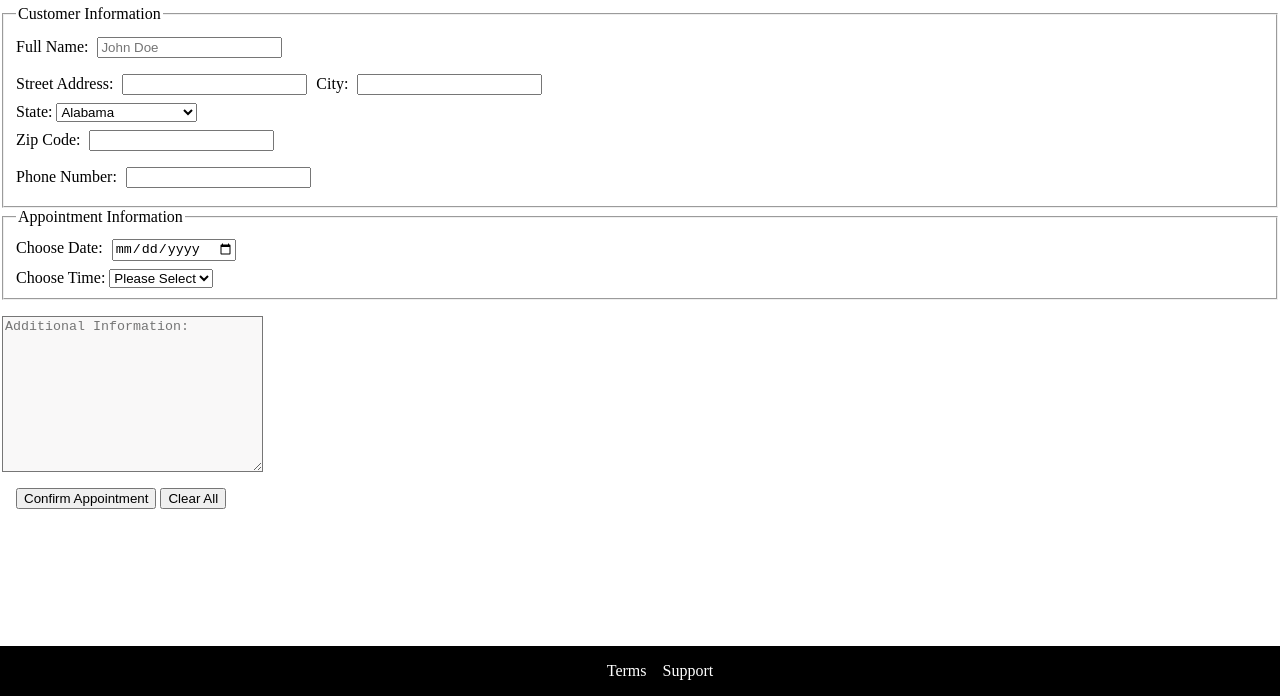
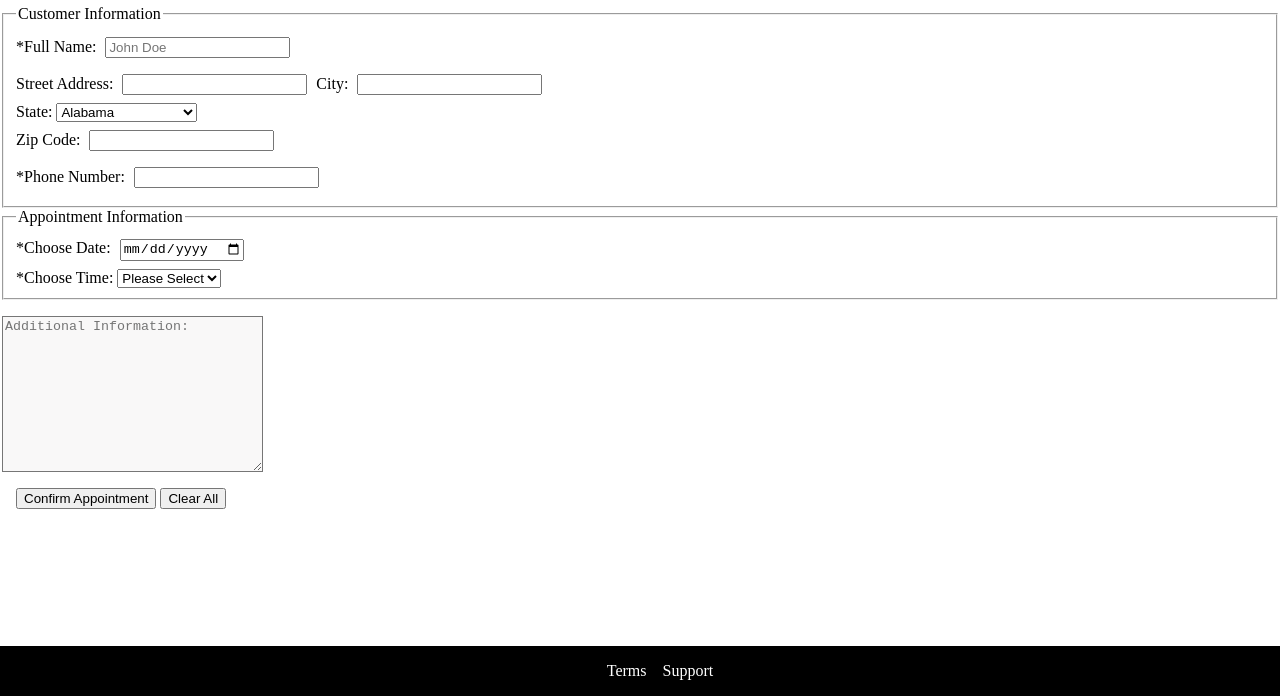
Before and after one commit to theoklahuman/carbusiness, a plain HTML site: page schedule-appointment/index.html in a window 1280 px wide. Shown: the part 104-800 px from the top of the page. Drawn offline with Linux system fonts and the light colour scheme; files whose address does not match are found by name.

Commit message:
Add minor changes to appointment form

```diff
--- a/schedule-appointment/index.html
+++ b/schedule-appointment/index.html
@@ -41,8 +41,8 @@
             <fieldset>
                 <legend>Customer Information</legend>
                     <div class="full-name-div">
-                        <label for="customer-name">Full Name: </label>
-                        <input type="text" id="customer-name" name="customer-name" placeholder="John Doe">
+                        <label for="customer-name">*Full Name: </label>
+                        <input type="text" id="customer-name" name="customer-name" placeholder="John Doe" required>
                     </div>
                     <div class="customer-address-div">
                         <label for="customer-address">Street Address: </label>
@@ -106,23 +106,23 @@
                     </select>
                     <div class="customer-zipcode">
                         <label for="customer-zip">Zip Code: </label>
-                            <input type="tel" name="zip-code" id="customer-zip">
+                            <input type="tel" name="zip-code" id="customer-zip" maxlength="5">
                     </div>
                     <div class="customer-phone-number-div">
-                        <label for="customer-phone-number">Phone Number: </label>
-                        <input type="tel" id="customer-phone-number" name="customer-phone-number">
+                        <label for="customer-phone-number">*Phone Number: </label>
+                        <input type="tel" id="customer-phone-number" name="customer-phone-number" required minlength="7" maxlength="10">
                     </div>
 
             </fieldset>
             <fieldset>
                 <legend>Appointment Information</legend>
                 <div class="appointment-date-div">
-                    <label for="appointment-date">Choose Date: </label>
-                    <input type="date" id="appointment-date" name="appointment-date">
+                    <label for="appointment-date">*Choose Date: </label>
+                    <input type="date" id="appointment-date" name="appointment-date" required>
                 </div>
                 <div class="appointment-time-div">
-                    <label for="appointment-time-label">Choose Time: </label>
-                    <select name="appointment-time" id="appointment-time">
+                    <label for="appointment-time-label">*Choose Time: </label>
+                    <select name="appointment-time" id="appointment-time" required>
                         <option value="none" selected>Please Select</option>
                         <option value="morning">9:00am</option>
                         <option value="afternoon">1:00pm</option>
```
